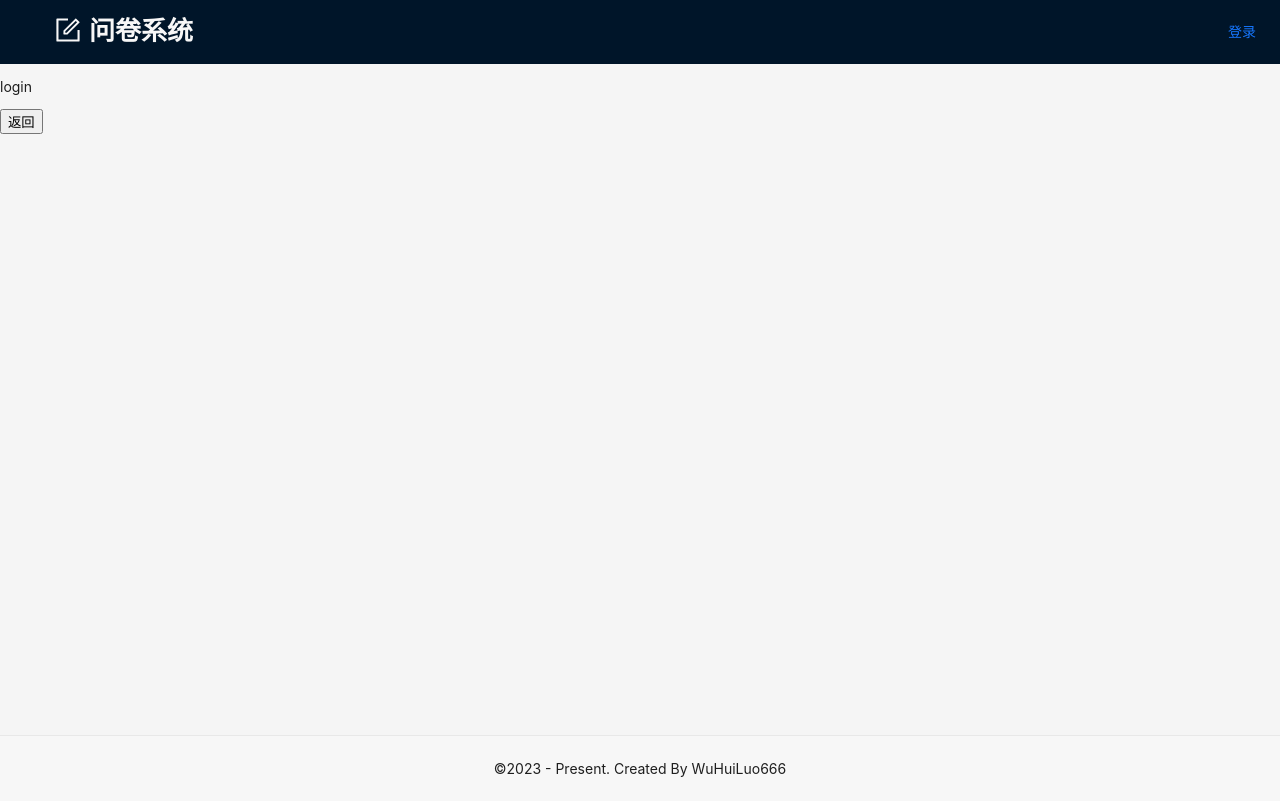
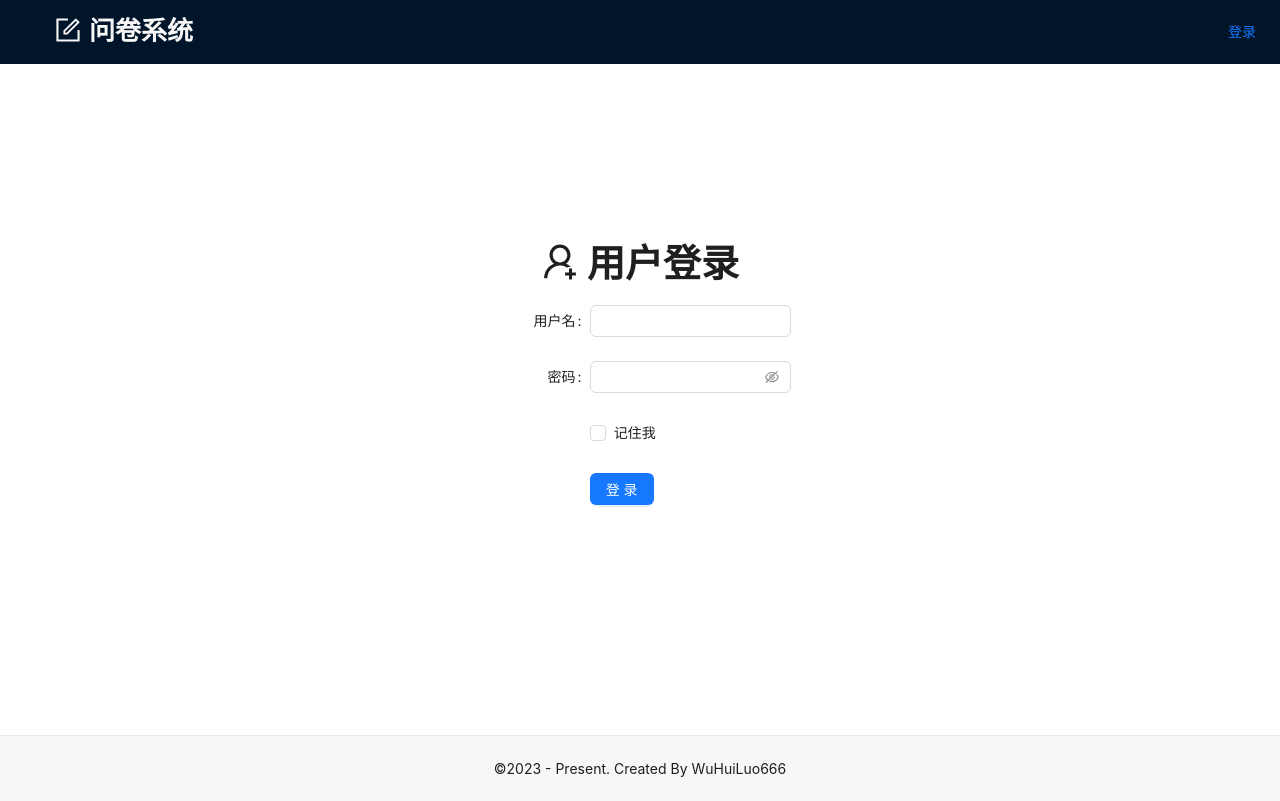
Before and after one commit to wuhuiluo666/questionnaire-FE, a React (Create React App) app: page /login in a window 1280 px wide. Built offline with nearby package versions, Linux system fonts and the light colour scheme.

Commit message:
Complete Register and Login Page

```diff
--- a/src/pages/Home.tsx
+++ b/src/pages/Home.tsx
@@ -8,7 +8,7 @@ const Home = () => {
     return <div className={styles.container}>
         <div className={styles.info}>
             <Typography.Title>问卷调查 | 在线投票</Typography.Title>
-            <Typography.Paragraph>已累计创建问卷 100 份，发布问卷 90 份，收到答卷 980份</Typography.Paragraph>
+            <Typography.Paragraph>已累计创建问卷 x 份，发布问卷 x 份，收到答卷 x份</Typography.Paragraph>
             <div>
                 <Button type={'primary'} onClick={() => nav('/manage/list')}>开始使用</Button>
             </div>
--- /dev/null
+++ b/src/pages/Login.module.scss
@@ -0,0 +1,8 @@
+.login-container {
+  height: calc(100vh - 64px - 65px);
+  display: flex;
+  flex-direction: column;
+  align-items: center;
+  justify-content: center;
+  background-color: #fff;
+}
--- a/src/pages/Login.tsx
+++ b/src/pages/Login.tsx
@@ -1,11 +1,74 @@
-import React from 'react'
-import { useNavigate } from 'react-router-dom'
+import React, { useEffect } from 'react'
+import { Button, Checkbox, Input, Space, Typography } from 'antd'
+import styles from './Login.module.scss'
+import { UserAddOutlined } from '@ant-design/icons'
+import { Form } from 'antd'
+import { Link } from 'react-router-dom'
+
+const { Title } = Typography
+const USERNAME_KEY = 'username'
+const PASSWORD_KEY = 'password'
+
+const rememberUser = (username: string, password: string) => {
+    localStorage.setItem(USERNAME_KEY, username)
+    localStorage.setItem(PASSWORD_KEY, password)
+}
+
+const deleteUser = () => {
+    localStorage.removeItem(USERNAME_KEY)
+    localStorage.removeItem(PASSWORD_KEY)
+}
+
+const getUserInfo = () => (
+    {
+        username: localStorage.getItem(USERNAME_KEY),
+        password: localStorage.getItem(PASSWORD_KEY)
+    }
+)
 
 const Login = () => {
-    const nav = useNavigate()
-    return <div>
-        <p>login</p>
-        <button onClick={() => nav(-1)}>返回</button>
+    const [form] = Form.useForm()
+    const onFinish = (values: any) => {
+        const { username, password, remember } = values
+        if (remember) {
+            rememberUser(username, password)
+        } else {
+            deleteUser()
+        }
+    }
+    useEffect(() => {
+        const { username, password } = getUserInfo()
+        form.setFieldsValue({
+            username,
+            password
+        })
+    }, [])
+    return <div className={styles['login-container']}>
+        <Space>
+            <Title>
+                <UserAddOutlined />
+            </Title>
+            <Title>
+                用户登录
+            </Title>
+        </Space>
+        <Form form={form} onFinish={onFinish} labelCol={{ span: 8 }} wrapperCol={{ span: 16 }}>
+            <Form.Item label={'用户名'} name={'username'}>
+                <Input />
+            </Form.Item>
+            <Form.Item label={'密码'} name={'password'}>
+                <Input.Password />
+            </Form.Item>
+            <Form.Item name={'remember'} valuePropName={'checked'} wrapperCol={{ offset: 8, span: 16 }}>
+                <Checkbox>记住我</Checkbox>
+            </Form.Item>
+            <Form.Item wrapperCol={{ offset: 8, span: 16 }}>
+                <Button htmlType={'submit'} type={'primary'}>登录</Button>
+            </Form.Item>
+            <Form.Item wrapperCol={{ offset: 8, span: 16 }}>
+                <Link to={'/reigster'}></Link>
+            </Form.Item>
+        </Form>
     </div>
 }
 
--- a/src/pages/Register.module.scss
+++ b/src/pages/Register.module.scss
@@ -4,4 +4,5 @@
     flex-direction: column;
     align-items: center;
     justify-content: center;
+    background-color: #fff;
 }
--- a/src/pages/Register.tsx
+++ b/src/pages/Register.tsx
@@ -20,14 +20,43 @@ const Register = () => {
             </Title>
         </Space>
         <Form onFinish={onFinish} labelCol={{ span: 8 }} wrapperCol={{ span: 16 }}>
-            <Form.Item label={'用户名'} name={'username'}>
+            <Form.Item rules={[
+                {
+                    required: true,
+                    message: '请输入用户名'
+                }
+            ]} label={'用户名'} name={'username'}>
                 <Input />
             </Form.Item>
-            <Form.Item label={'密码'} name={'password'}>
+            <Form.Item rules={[
+                {
+                    required: true,
+                    message: '请输入密码'
+                }
+            ]} label={'密码'} name={'password'}>
                 <Input.Password />
             </Form.Item>
-            <Form.Item label={'确认密码'} name={'confirmPassword'}>
+            <Form.Item
+                dependencies={['password']}
+                rules={[
+                    {
+                        required: true,
+                        message: '请输入密码'
+                    },
+                    ({ getFieldValue }) => ({
+                        validator: (_, value) => {
+                            if (!value || getFieldValue('password') === value) {
+                                return Promise.resolve()
+                            } else {
+                                return Promise.reject('两次输入的密码不一致')
+                            }
+                        }
+                    })
+                ]} label={'确认密码'} name={'confirmPassword'}>
                 <Input.Password />
+            </Form.Item>
+            <Form.Item label={'昵称'} name={'nickname'}>
+                <Input />
             </Form.Item>
             <Form.Item wrapperCol={{ offset: 8, span: 16 }}>
                 <Button style={{ width: '100%' }} type={'primary'} htmlType={'submit'}>注册</Button>
```
